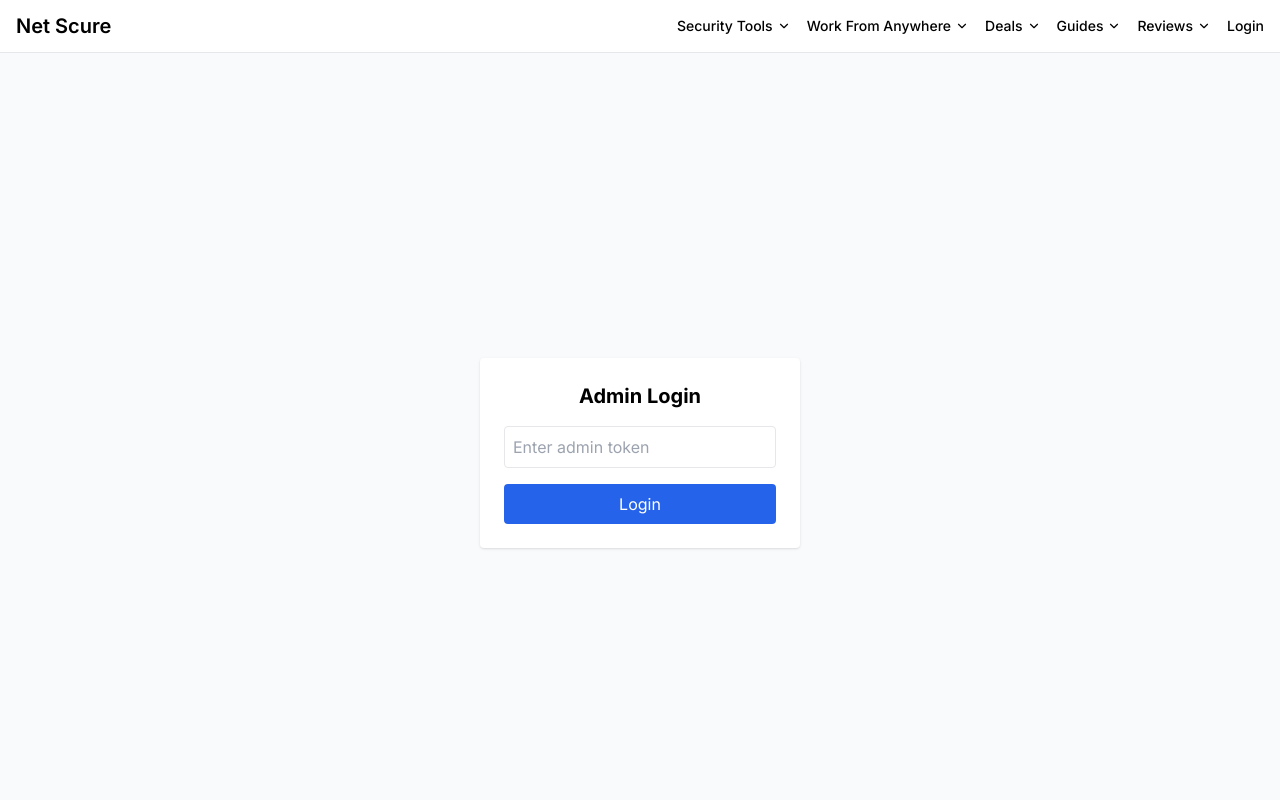
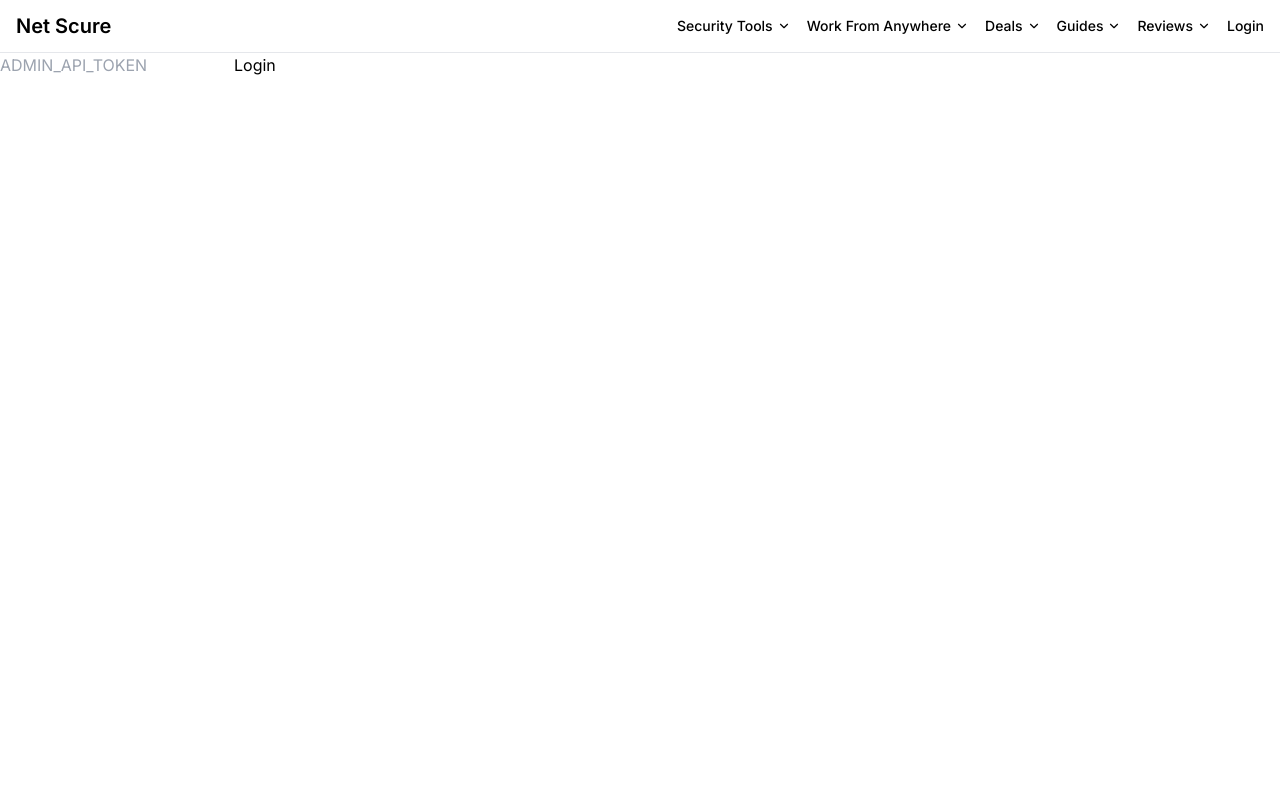
Before and after one commit to witos44/nscure, a Next.js app in the folder frontend/: page /login in a window 1280 px wide. Shown: the top 800 px of the page. Built offline with nearby package versions, Linux system fonts and the light colour scheme.

Commit message:
rev login v5

```diff
--- /dev/null
+++ b/frontend/src/app/api/admin/login/route.ts
@@ -0,0 +1,12 @@
+import { NextRequest, NextResponse } from 'next/server';
+
+const ADMIN_API_TOKEN = process.env.ADMIN_API_TOKEN!;
+if (!ADMIN_API_TOKEN) throw new Error('ADMIN_API_TOKEN is required');
+
+export async function POST(req: NextRequest) {
+  const { token } = await req.json();
+  if (token !== ADMIN_API_TOKEN) {
+    return NextResponse.json({ error: 'Unauthorized' }, { status: 401 });
+  }
+  return NextResponse.json({ success: true });
+}
--- a/frontend/src/app/api/auth/login/route.ts
+++ /dev/null
@@ -1,13 +0,0 @@
-import { NextRequest, NextResponse } from 'next/server';
-
-export async function POST(req: NextRequest) {
-  const { password } = await req.json();
-
-  if (password !== process.env.ADMIN_PASSWORD) {
-    return NextResponse.json({ error: 'Wrong password' }, { status: 401 });
-  }
-
-  return NextResponse.json({
-    token: process.env.ADMIN_API_TOKEN,
-  });
-}
--- a/frontend/src/app/login/page.tsx
+++ b/frontend/src/app/login/page.tsx
@@ -5,15 +5,12 @@ import { useRouter } from 'next/navigation';
 export default function AdminLogin() {
   const [token, setToken] = useState('');
   const [error, setError] = useState<string | null>(null);
-  const [loading, setLoading] = useState(false);
   const router = useRouter();
 
   const handleLogin = async (e: React.FormEvent) => {
     e.preventDefault();
-    setLoading(true);
     setError(null);
 
-    try {
     const res = await fetch('/api/admin/login', {
       method: 'POST',
       headers: { 'Content-Type': 'application/json' },
@@ -21,36 +18,24 @@ export default function AdminLogin() {
     });
 
     if (!res.ok) {
-        const err = await res.json();
-        setError(err.error || 'Login failed');
-        setLoading(false);
+      const data = await res.json().catch(() => ({}));
+      setError(data.error || 'Invalid token');
       return;
     }
 
-      // Login sukses → redirect
-      router.push('/admin/posts');
-    } catch (err: any) {
-      setError(err.message || 'Login failed');
-    }
-    setLoading(false);
+    router.push('/admin/posts'); // redirect ke dashboard
   };
 
   return (
-    <div className="min-h-screen flex items-center justify-center bg-gray-50">
-      <form onSubmit={handleLogin} className="w-80 p-6 bg-white rounded shadow space-y-4">
-        <h2 className="text-xl font-bold text-center">Admin Login</h2>
-        {error && <p className="text-red-500 text-center">{error}</p>}
+    <form onSubmit={handleLogin}>
       <input
         type="password"
-          placeholder="Enter admin token"
         value={token}
         onChange={(e) => setToken(e.target.value)}
-          className="w-full border p-2 rounded"
+        placeholder="ADMIN_API_TOKEN"
       />
-        <button type="submit" disabled={loading} className="w-full bg-blue-600 text-white py-2 rounded">
-          {loading ? 'Logging in...' : 'Login'}
-        </button>
+      <button type="submit">Login</button>
+      {error && <p>{error}</p>}
     </form>
-    </div>
   );
 }
```
Lines whose indentation alone changed are shown as unchanged.
